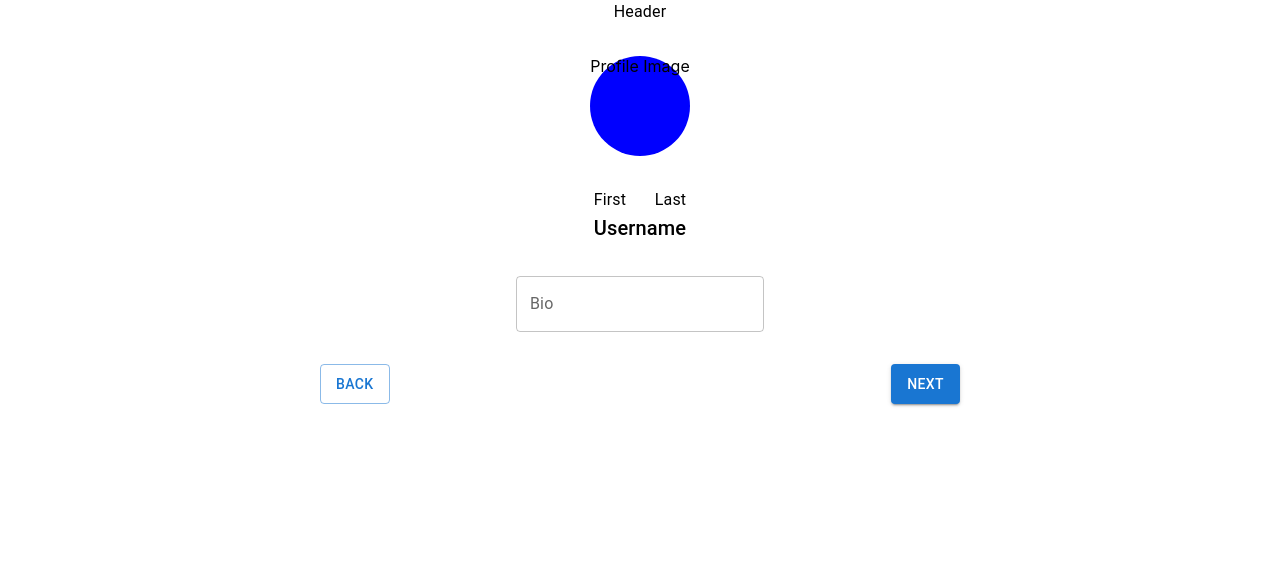
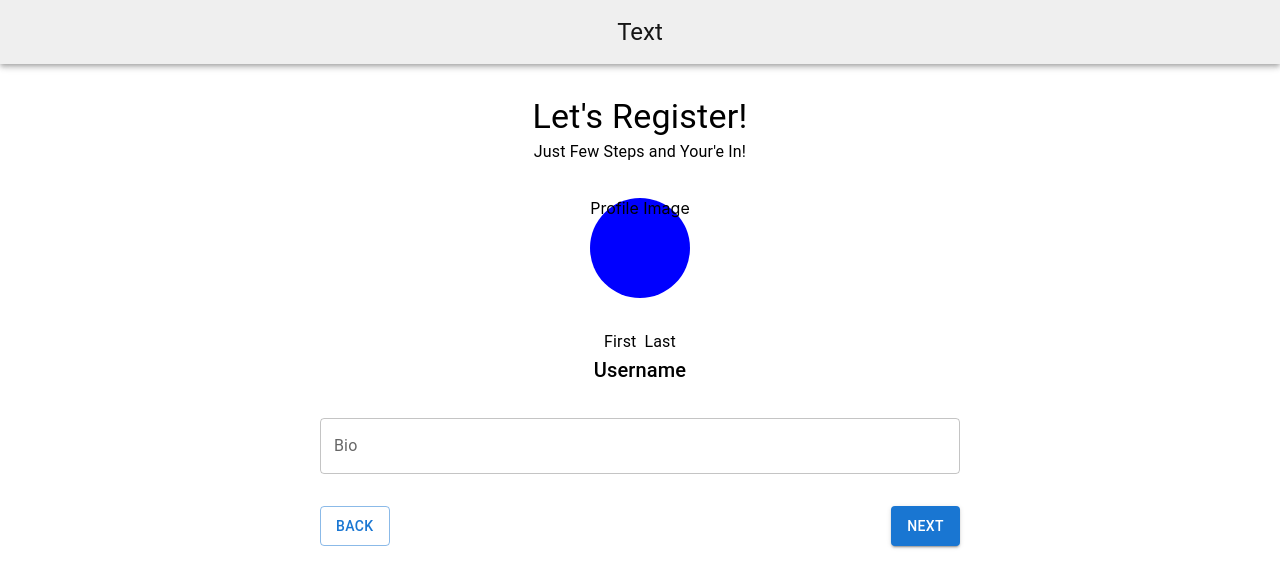
Before and after one commit to AvishayDev/Instagram, a React (Create React App) app in the folder frontend/: page /register/3 in a window 1280 px wide. Shown: the top 588 px of the page. Built offline with nearby package versions, Linux system fonts and the light colour scheme.

Commit message:
Feature/create header (#6)
* add register props
name currection for post page -> share page

* add login message to Login page.
add register message to Register page.
finish design header.

* fix ui bug in register

```diff
--- a/frontend/src/App.tsx
+++ b/frontend/src/App.tsx
@@ -6,7 +6,7 @@ import RegisterStep1 from './pages/Register/RegisterStep1';
 import RegisterStep2 from './pages/Register/RegisterStep2';
 import RegisterStep3 from './pages/Register/RegisterStep3';
 import Feed from './pages/Feed';
-import Post from './pages/Post';
+import Share from './pages/Share';
 import Profile from './pages/Profile';
 import Layout from './pages/Layout';
 import Register from './pages/Register/Register';
@@ -31,7 +31,7 @@ function App() {
 
               <Route path='user/:id' element={<Layout hasNavbar={true}/>}>
                 <Route path='feed' element={<Feed/>}/>
-                <Route path='post' element={<Post/>}/>
+                <Route path='share' element={<Share/>}/>
                 <Route path='profile' element={<Profile/>}/>
               </Route>
 
--- a/frontend/src/components/Header.tsx
+++ b/frontend/src/components/Header.tsx
@@ -1,9 +1,17 @@
-import { Typography } from "@mui/material";
+import { AppBar, Toolbar, Typography } from "@mui/material";
 
+
+interface HeaderProps {
+    text:string
+}
 
 function Header() {
     return (
-        <Typography>Header</Typography>
+        <AppBar position="static" sx={{bgcolor:'#EFEFEF',color:'#151515',alignItems:'center'}}>
+            <Toolbar>
+                <Typography variant="h5">Text</Typography>
+            </Toolbar>
+        </AppBar>
      );
 }
 
--- a/frontend/src/components/Navbar.tsx
+++ b/frontend/src/components/Navbar.tsx
@@ -21,7 +21,7 @@ function NavBar() {
                 value={value}
                 onChange={(event,newValue)=> setValue(newValue)}>
             <BottomNavigationAction label='Feed' icon={<HomeIcon/>}/>
-            <BottomNavigationAction label='Post' icon={<AddToPhotosIcon/>}/>
+            <BottomNavigationAction label='Share' icon={<AddToPhotosIcon/>}/>
             <BottomNavigationAction label='Profile' icon={<PersonIcon/>}/>
         </BottomNavigation>
      );
--- a/frontend/src/pages/Login.tsx
+++ b/frontend/src/pages/Login.tsx
@@ -1,10 +1,13 @@
-import { Stack, TextField, Button, Box } from "@mui/material";
+import { Stack, TextField, Button, Box, Typography } from "@mui/material";
 import {IMAGES} from './../Images'
 
 function Login() {
     return (
         <>
             <Stack spacing={4} sx={{width:'50vw', alignSelf:'center'}}>
+
+                <Typography variant="h4" >Let's Login!</Typography>
+
                 <TextField
                     label='Username'
                     />
--- a/frontend/src/pages/Post.tsx
+++ /dev/null
@@ -1,5 +0,0 @@
-function Post() {
-    return ( <h1>Post</h1> );
-}
-
-export default Post;
--- a/frontend/src/pages/Register/Register.tsx
+++ b/frontend/src/pages/Register/Register.tsx
@@ -1,11 +1,19 @@
-import { Box, Button, Stack } from "@mui/material";
+import { Box, Button, Stack, Typography } from "@mui/material";
 import { Outlet } from "react-router";
 
-
+interface RegisterProps {
+    hasBack:boolean
+    hasNext:boolean
+}
 
 function Register() {
     return (
         <Box sx={{width:'50vw', marginTop:4}}>
+
+            <Box sx={{marginBottom:4}}>
+                <Typography variant="h4" >Let's Register!</Typography>
+                <Typography variant="subtitle1">Just Few Steps and Your'e In!</Typography>
+            </Box>
 
             <Outlet/>
 
--- a/frontend/src/pages/Register/RegisterStep3.tsx
+++ b/frontend/src/pages/Register/RegisterStep3.tsx
@@ -5,7 +5,7 @@ import { TextareaAutosize } from '@mui/base';
 
 function RegisterStep3() {
     return (
-        <Stack spacing={4} sx={{width:'50vw', alignItems:'center'}}>
+        <Stack spacing={4} sx={{width:'50vw'}}>
 
             <Box
                 component='div'
@@ -13,13 +13,14 @@ function RegisterStep3() {
                     width:'100px',
                     height:'100px',
                     bgcolor:'blue',
-                    borderRadius:'100%'
+                    borderRadius:'100%',
+                    alignSelf:'center'
                     }}>
                     Profile Image
             </Box>
 
             <Box>
-                <Stack direction='row' sx={{justifyContent:'space-between'}}>
+                <Stack spacing={1} direction='row' sx={{justifyContent:'center'}}>
                     <Typography>First</Typography>
                     <Typography>Last</Typography>
                 </Stack>
--- /dev/null
+++ b/frontend/src/pages/Share.tsx
@@ -0,0 +1,5 @@
+function Share() {
+    return ( <h1>Share</h1> );
+}
+
+export default Share;
```
